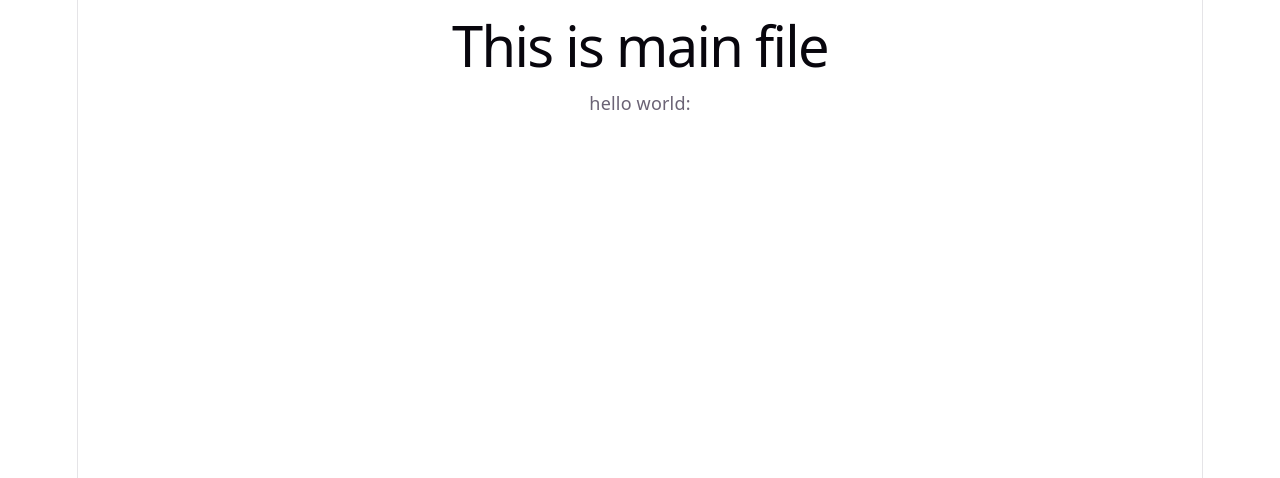
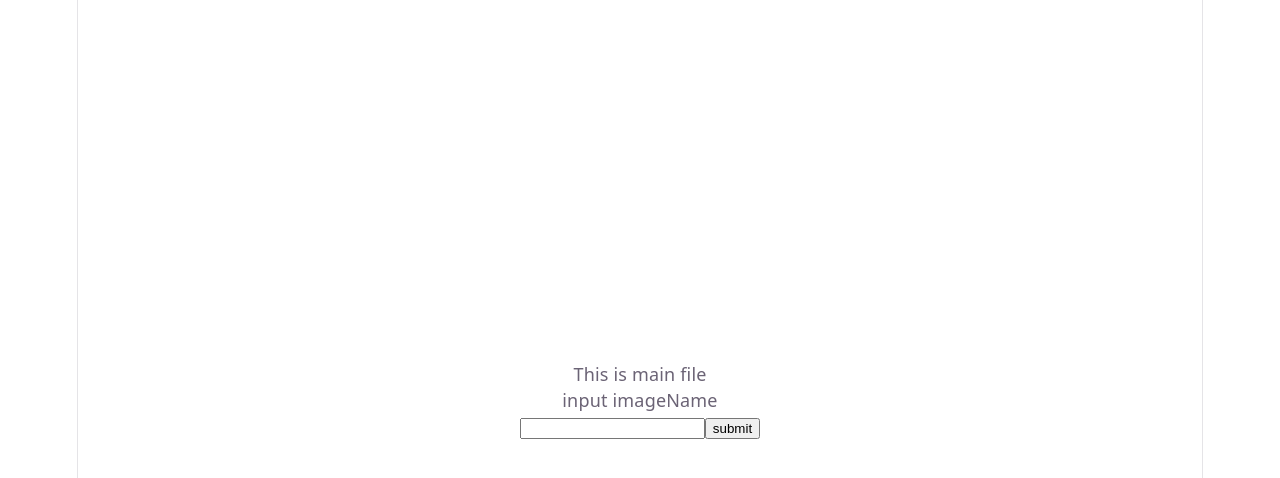
Before and after one commit to Duckwastakon/presentationCreator, a React app in the folder frontend/: page / in a window 1280 px wide. Shown: the top 478 px of the page. Built offline with nearby package versions, Linux system fonts and the light colour scheme; no server answers; the HTML template or start-up script is replaced by a standard one.

Commit message:
image fetching API

```diff
--- a/frontend/src/App.jsx
+++ b/frontend/src/App.jsx
@@ -1,20 +1,41 @@
 import { useState, useEffect } from "react";
+import "./styling/appStyle.css";
 
 function App() {
-  const [testString, updateTestString] = useState("");
+  const [imageUrl, updateimageUrl] = useState("");
 
-  useEffect(() => {
-    fetch("/API")
+  function getNewImage(e) {
+    e.preventDefault();
+
+    const form = e.target;
+    const formData = new FormData(form);
+    const query = formData.get("query");
+
+    fetchImage(query);
+  }
+
+  function fetchImage(query) {
+    fetch(`/API?query=${query}`, {
+      method: "get",
+    })
       .then((res) => res.json())
       .then((data) => {
-        console.log(data)
-        updateTestString(data.message)});
-  }, []);
+        console.log(data);
+        updateimageUrl(data);
+      });
+  }
+
+  useEffect(() => {}, []);
 
   return (
-    <div style={{ alignItems: "center", justifyContent: "center" }}>
-      <h1>This is main file</h1>
-      <p>hello world: {testString}</p>
+    <div className="container">
+      <p className="headerText">This is main file</p>
+      <img src={imageUrl} />
+      <p className="infoText">input imageName</p>
+      <form onSubmit={getNewImage}>
+        <input name="query" type="text" />
+        <button type="submit">submit</button>
+      </form>
     </div>
   );
 }
--- /dev/null
+++ b/frontend/src/styling/appStyle.css
@@ -0,0 +1,45 @@
+:root {
+    --headerSize: 32;
+    --subHeaderSize: 24;
+    --textSize: 16;
+    --subTextSize: 8;
+
+    --gapMini: 4;
+    --gapMedium: 8;
+    --gapHuge: 12;
+    --gapMassive: 16;
+}
+
+
+.container {
+    align-items: center;
+    justify-content: center;
+    flex: 1;
+    display: flex;
+    flex-direction: column;
+}
+
+.headerText {
+    font-size: var(--headerSize);
+    text-align: center;
+    padding-bottom: var(--gapHuge);
+}
+
+.responseImage {
+
+}
+
+.infoText {
+    font-size: var(--textSize);
+    text-align: center;
+    padding-bottom: var(--gapMedium);
+}
+
+.textInput {
+    padding-bottom: var(--gapMini);
+    border-radius: 8;
+}
+
+.submitButton {
+    border-radius: 8;
+}
```
Also changed, not shown: 2 other files (tests, documents, lock files or other folders).
